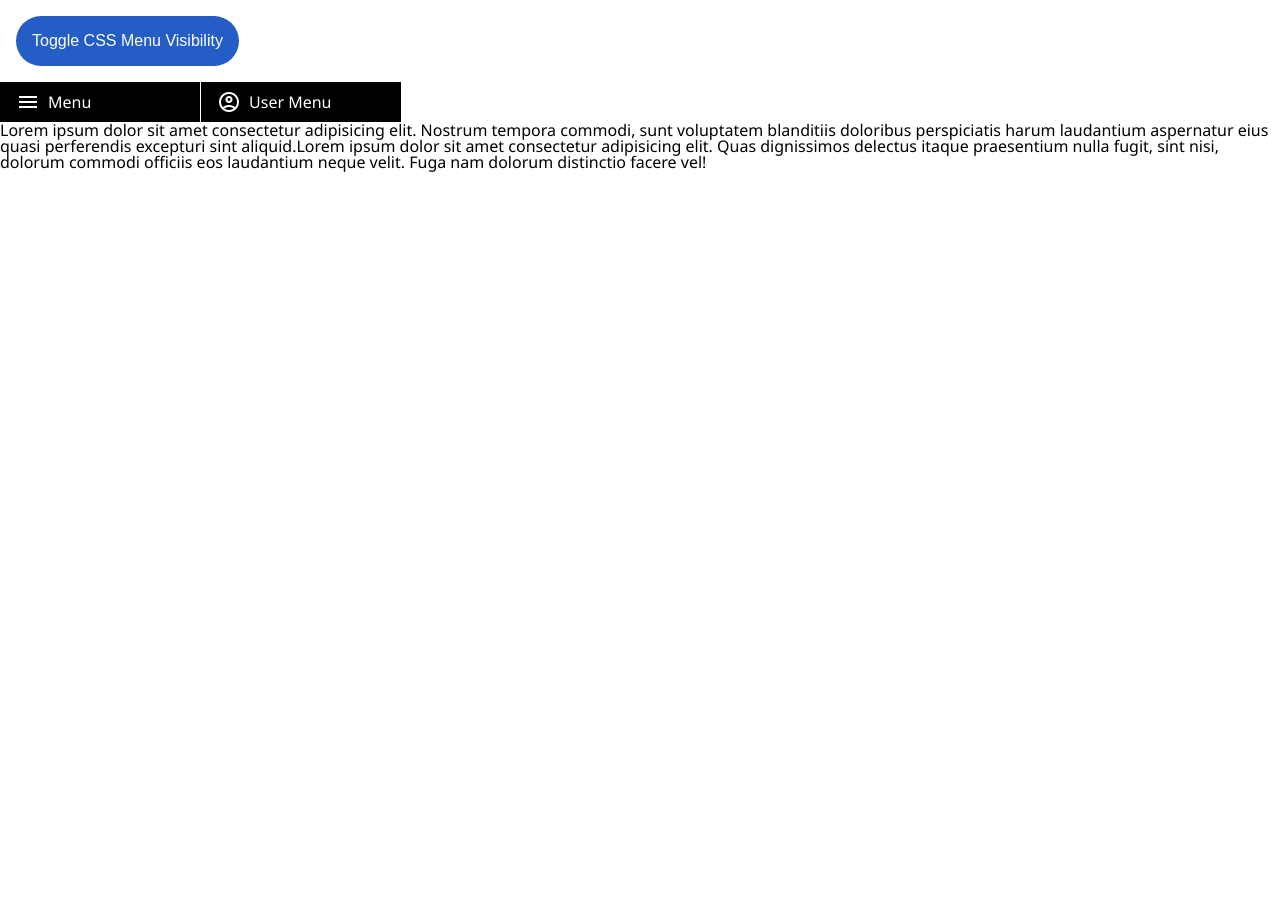
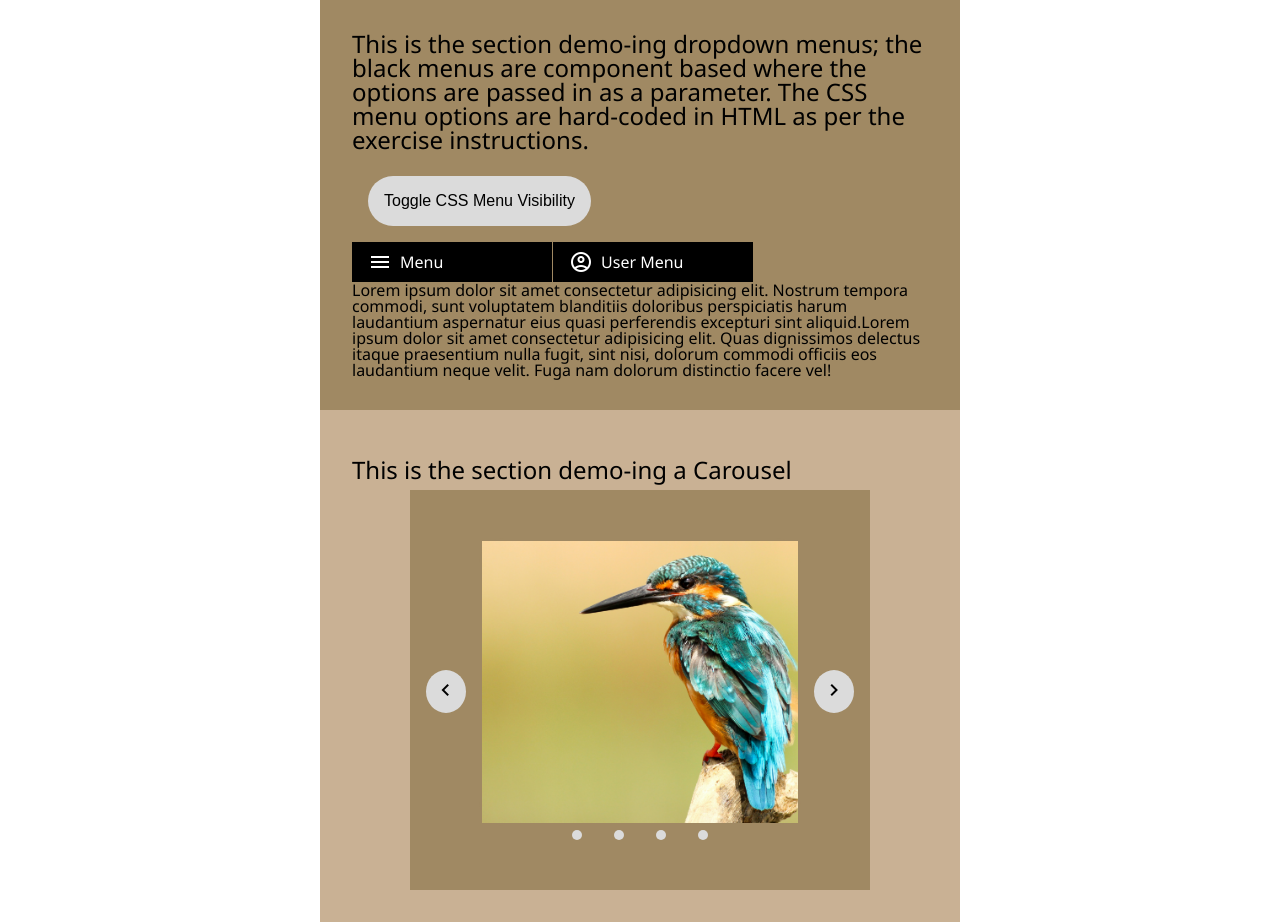
Before and after one commit to dinorrusso/odin-menu-carosel, a website built with webpack: page src/index.html in a window 1280 px wide. Before the commit the page ends 800 px from the top, so only its background shows below. Built offline with nearby package versions, Linux system fonts and the light colour scheme.

Commit message:
added photos to cards

```diff
--- a/src/index.html
+++ b/src/index.html
@@ -10,6 +10,8 @@
     rel="stylesheet" />
 </head>
 <body>
+  <section class="dropdowns" aria-label="Dropdowns Demo">
+    <h1>This is the section demo-ing dropdown menus; the black menus are component based where the options are passed in as a parameter. The CSS menu options are hard-coded in HTML as per the exercise instructions.</h1>
     <button class="togglemenubutton">Toggle CSS Menu Visibility</button>
     <div class="menu-container">
       <div class="ddmenu hidden" id="ddmenu1">
@@ -27,7 +29,47 @@
 
 
     <p>Lorem ipsum dolor sit amet consectetur adipisicing elit. Nostrum tempora commodi, sunt voluptatem blanditiis doloribus perspiciatis harum laudantium aspernatur eius quasi perferendis excepturi sint aliquid.Lorem ipsum dolor sit amet consectetur adipisicing elit. Quas dignissimos delectus itaque praesentium nulla fugit, sint nisi, dolorum commodi officiis eos laudantium neque velit. Fuga nam dolorum distinctio facere vel!</p>
-
+</section>
+<section class="carousels" aria-label="Carousel Demo">
+  <br>
+  <h1>This is the section demo-ing a Carousel</h1>
+  <div class="carousel-container">
+    <div class="carousel-card carousel-card-selected"><img src="/images/boris-smokrovic-DPXytK8Z59Y-unsplash.jpg" alt="bird image" />
+  </div>
+    <div class="carousel-card"><img src="/images/boris-smokrovic-RLLR0oRz16Y-unsplash.jpg" alt="bird image" /></div>
+    <div class="carousel-card"><img src="/images/chris-smith-ZeIFgSO3MAU-unsplash.jpg" alt="bird image" /></div>
+    <div class="carousel-card"><img src="/images/sid-balachandran-hXttDVCwyRA-unsplash.jpg" alt="bird image" /></div>
+    <div class="carousel-arrows">
+      <button class="button-left" type="button" title="Previous">
+        <span class="material-symbols-outlined" aria-hidden="true">chevron_left</span>
+        <span class="visually-hidden"></span>
+      </button>
+      <button class="button-right" type="button" title="Next">
+        <span class="material-symbols-outlined" aria-hidden="true">chevron_right</span>
+        <span class="visually-hidden"></span>
+      </button>
+    </div>
+    <div class="carousel-position-indicators">
+      <!-- to be generated via javascript  e.g., -->
+       <!-- <label>
+         <input class="position-indicator" type="radio" name="carousel-card" value="0" title="Go to card 1">
+         <span></span>
+       </label>
+       <label>
+         <input class="position-indicator" type="radio" name="carousel-card" value="1" title="Go to card 2">
+         <span></span>
+       </label>
+       <label>
+         <input class="position-indicator" type="radio" name="carousel-card" value="2" title="Go to card 3">
+         <span></span>
+       </label>
+       <label>
+         <input class="position-indicator" type="radio" name="carousel-card" value="3" title="Go to card 4">
+         <span></span>
+       </label> -->
+    </div>
+  </div>
+</section>
 
 </body>
 </html>
--- a/src/main.js
+++ b/src/main.js
@@ -20,7 +20,6 @@ const dd1 = new DropDownMenu({
   ]
 
 });
-//document.body.appendChild(dd1.element);
 
 menuContainer.appendChild(dd1.element);
 
@@ -36,7 +35,10 @@ const dd2 = new DropDownMenu({
 //document.body.appendChild(dd2.element);
 menuContainer.appendChild(dd2.element);
 }
+//this instantiates and tests teh component
 testDropDownComponent();
+//this is the event listener for the css dropdown
+//as per the exercise
 const toggleButton = document.querySelector('.togglemenubutton');
 toggleButton.addEventListener('click', () => {
   const ddMenu = document.getElementById('ddmenu1');
@@ -46,108 +48,81 @@ toggleButton.addEventListener('click', () => {
     ddMenu.classList.add('hidden');
   }
 });
-/*
-const dropDownMenu = document.querySelector(".drop-down");
-const dropDownMenuButton = document.querySelector(".dropdown-menu-button");
+//////////////////////////////////////////////////////////
+// code for the carousel
+//
+const carouselConstainer = document.querySelector(".carousel-container");
+const carouselCards = document.querySelectorAll(".carousel-card");
+const carouselPreviousButton = document.querySelector(".button-left");
+const carouselNextButton = document.querySelector(".button-right");
+const carouselPositionIndicators = document.querySelector(".carousel-position-indicators");
+let currentSelectionIndex = 0;
 
-//sow the dropdown when the mouse hovers over the button
-dropDownMenuButton.addEventListener("mouseenter", () => {
-        console.log('dropDownMenuButton mouseenter');
-        // make it visible CSS
-        dropDownMenu.className = "drop-down";
-      });
-//respond to a dropdown option being clicked
-dropDownMenu.addEventListener("click", (event) => {
-        // make it invisible CSS
-        dropDownMenu.classList.add("hidden");
-        //if an option was clicked
-        if (event.target.tagName === 'LI') {
-          const selectedValue = event.target.getAttribute('data-value');
-          console.log('selectedValue = ', selectedValue);
-          const selectedText = event.target.textContent;
-          console.log('selectedText = ', selectedText);
-        }
-      });
-dropDownMenu.addEventListener("mouseleave", (event) => {
-        // make it invisible CSS
-        dropDownMenu.classList.add('hidden');
-      });
-*/
+//generate the position indicators based on number of carousel-cards
+carouselCards.forEach((card, index) => {
+  const html = `
+    <label>
+      <input
+        class="position-indicator"
+        type="radio"
+        name="carousel-card"
+        value="${index + 1}"
+        title="Go to card ${index + 1}">
+      <span></span>
+    </label>
+  `;
+  //add the html to the doc
+  carouselPositionIndicators.insertAdjacentHTML('beforeend', html);
+});
 
-/*
-function createDropDownMenu(options){
-  const template = document.createElement("template");
+//add logic for the position indicators
+function unselectAll(){
+  //unselect all
+    carouselCards.forEach((card) => {
+      card.classList.remove("carousel-card-selected");
+    });
+    positionIndicators.forEach((indicator) => {
+      indicator.checked = false;
+    });
+}
+function select(atIndex){
+    carouselCards[atIndex].classList.add("carousel-card-selected");
+    positionIndicators[atIndex].checked = true;
+    currentSelectionIndex = atIndex;
+}
+const positionIndicators = document.querySelectorAll(".position-indicator");
+positionIndicators.forEach((indicator, index) => {
+  indicator.addEventListener("click", () => {
+    //unselect all
+   unselectAll();
+    //select the card and the indicator
+    select(index);
+  });
+});
+// add the logic for the previous and next buttons
+carouselPreviousButton.addEventListener("click", () => {
+  unselectAll();
+  const min = 0;
+  const max = carouselCards.length-1;
+  if(currentSelectionIndex === min){
+    currentSelectionIndex = max;
+  } else{
+    currentSelectionIndex -= 1;
+  }
+  select(currentSelectionIndex)
+});
+carouselNextButton.addEventListener("click", () => {
+  unselectAll();
+  const min = 0;
+  const max = carouselCards.length-1;
+  if(currentSelectionIndex === max){
+    currentSelectionIndex = min;
+  } else{
+    currentSelectionIndex += 1;
+  }
+  select(currentSelectionIndex);
+});
 
-  //capture the icon text for the template
-  let iconHTML = ""
-  if (options.icon) {
-    iconHTML = `<span class="material-symbols-outlined">${options.icon}</span>`;
-  }
-  //capture the menu items text for the template
-  let menuItemsHTML = '';
-  if (options.menuItems && options.menuItems.length > 0) {
-      menuItemsHTML = options.menuItems.map(item =>
-      `<li data-value="${item.value}">${item.label}</li>`
-    ).join('');
-  }
-
-
-  //here's the rest of the template
-  const templateHTML = `
-  <div class = "dropdown-component">
-    <button class = "dropdown-menu-button" id="ddmb2" type="button">
-      ${iconHTML}
-      <span class="button-label">${options.label}</span>
-    </button>
-    <ul class="drop-down hidden">
-      ${menuItemsHTML}
-    </ul>
-  </div>
-  `
-
-   // Create a temporary container
-  const tempContainer = document.createElement('div');
-
-  // Set the HTML string inside
-  tempContainer.innerHTML = templateHTML;
-
-  const dropDownMenu = tempContainer.firstElementChild;
-  if (options.onMouseenter){
-    dropDownMenu.addEventListener("mouseenter", options.onMouseenter);
-
-  }
-  if (options.onMouseleave){
-    dropDownMenu.addEventListener("mouseleave", options.onMouseleave);
-
-  }
-
-  return dropDownMenu;
-}
-
-const myDD = createDropDownMenu({
-  label: "My Test Menu",
-  icon: "menu",
-  menuItems: [
-                { value: 'option1', label: '1' },
-                { value: 'option2', label: '2' },
-                { value: 'option3', label: '3' },
-              ],
-  onMouseenter: (ev) => {
-    const dropdownDiv = ev.target;
-    console.log('you entered...', dropdownDiv);
-    const dropdownUl = dropdownDiv.querySelector('ul');
-    console.log('dropdownUl:', dropdownUl);
-    dropdownUl.className = "drop-down";
-  },
-  onMouseleave: (ev) => {
-    const dropdownDiv = ev.target;
-    console.log('you left...', dropdownDiv);
-    const dropdownUl = dropdownDiv.querySelector('ul');
-    console.log('dropdownUl:', dropdownUl);
-    dropdownUl.classList.add("hidden");
-    console.log('dropdownUl:', dropdownUl);
-  }
-  });
-console.log('myDD=', myDD);
-document.body.appendChild(myDD);
-*/
+//select the first item on page load
+carouselCards[currentSelectionIndex].classList.add("carousel-card-selected");
+positionIndicators[currentSelectionIndex].classList.add("position-indicator-selected");
--- a/src/styles/styles.css
+++ b/src/styles/styles.css
@@ -1,6 +1,13 @@
 /* styles.css */
 @import 'reset.css';
 @import 'dropdown-styles.css';
+
+
+*, *::before, *::after {
+  box-sizing: border-box;
+  margin: 0;
+  padding: 0;
+}
 
 :root {
   --dd-font-size: 1rem;
@@ -12,18 +19,37 @@
 html {
   font-family: "Segoe UI", Tahoma, Geneva, Verdana, sans-serif;
 }
-
+h1 {
+  font-size: 1.5rem;
+  font-weight: 500;
+  margin-bottom: .5rem;
+}
+.dropdowns {
+  width: 50%;
+  margin: 0 auto;
+  background-color:rgba(160, 137, 99, 1);
+  padding: 2rem;
+}
+.carousels {
+  width: 50%;
+  margin: 0 auto;
+  background-color: #C9B194 ;
+  padding: 2rem;
+}
 .togglemenubutton {
-  background-color: rgb(36, 93, 198);
-  color: white;
+  background-color: rgba(219, 219, 219, 1);
+  color: black;
   padding: 1rem;
   font-size: 1rem;
   font-weight: 500;
   border-radius: 25px;
   border: none;
   margin: 1rem;
+  cursor: pointer;
 }
-
+.togglemenubutton:hover {
+  background-color: rgba(219, 219, 219, 0.5);
+}
 .menu-container {
   display: flex;
   flex-wrap: wrap;
@@ -37,7 +63,7 @@ html {
   font-size: var(--dd-font-size);
   display: flex;
   align-items: center;
-  background-color: rgb(91, 91, 91);
+  background-color: rgba(219, 219, 219, 1);
   color: white;
   padding: .5rem;
   gap: .5rem;
@@ -69,3 +95,93 @@ html {
 .ddmenu button:hover {
   background-color: var(--ddhover-color);
 }
+.carousel-container {
+  display: flex;
+  flex-direction: column;
+  position: relative;
+  width: 80%;
+  height: 50vh;
+  background-color: rgba(160, 137, 99, 1);
+  margin: 0 auto;
+  padding: 3rem 1rem;
+  align-items: center;
+}
+.carousel-card {
+  background-color: azure;
+  width: 75%;
+  height: 100%;
+  display: flex;
+  align-items: center;
+  justify-content: center;
+  border-radius: 25px;
+  border:3px solid #A08963;
+  display: none;
+
+}
+.carousel-card img{
+  width: 100%;
+  height: 100%;
+  object-fit: cover;
+  object-position: center top;
+}
+.carousel-card-selected {
+  background-color: azure;
+  width: 75%;
+  height: 100%;
+  display: flex;
+  align-items: center;
+  justify-content: center;
+  border-radius: 25px;
+  border:3px solid #A08963;
+}
+.button-left {
+  position: absolute;
+  left: 1rem;;
+  top: 45%;
+  cursor: pointer;
+  background-color: rgba(219, 219, 219, 1);
+  border: none;
+  padding: .5rem;
+  border-radius: 50%;
+}
+.button-right {
+  position: absolute;
+  right: 1rem;
+  top: 45%;
+  cursor: pointer;
+  background-color: rgba(219, 219, 219, 1);
+  border: none;
+  padding: .5rem;
+  border-radius: 50%;
+}
+.button-left:hover,
+.button-right:hover{
+  background-color: rgba(219, 219, 219, 0.5);
+}
+.carousel-position-indicators {
+  display: flex;
+  gap: 2rem;
+}
+.carousel-position-indicators {
+  display: flex;
+  gap: 2rem;
+}
+
+input[type="radio"] {
+ appearance: none;
+ width: 10px;
+ height: 10px;
+ border-radius: 50%;
+ outline: none;
+ background:rgba(219, 219, 219, 1);
+ cursor: pointer;
+}
+input[type="radio"]:checked {
+ appearance: none;
+ width: 10px;
+ height: 10px;
+ border-radius: 50%;
+ outline:none;
+ background:rgba(0,0,0,0.5);
+ cursor: pointer;
+}
```
Also changed, not shown: public/images/boris-smokrovic-DPXytK8Z59Y-unsplash.jpg (added), public/images/boris-smokrovic-RLLR0oRz16Y-unsplash.jpg (added), public/images/duygu-gungor-_sUcDwIXRug-unsplash.jpg (added), public/images/sid-balachandran-hXttDVCwyRA-unsplash.jpg (added), 1 other file. Lines whose indentation alone changed are shown as unchanged.
